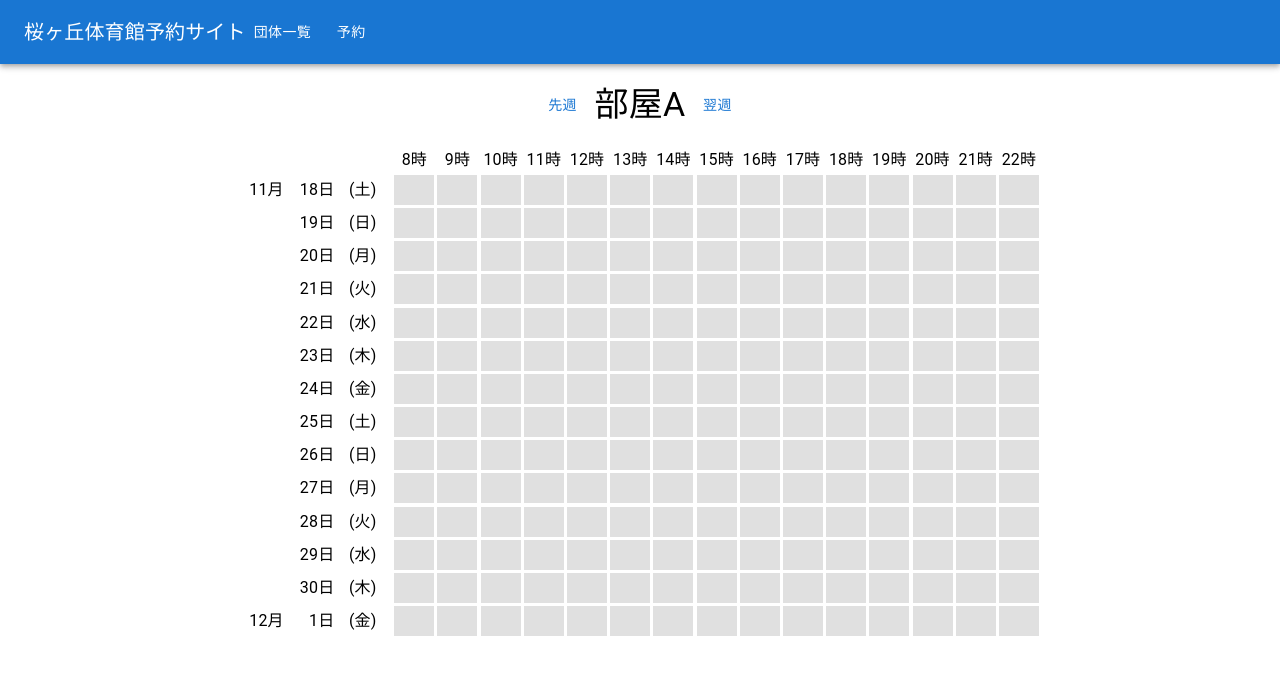
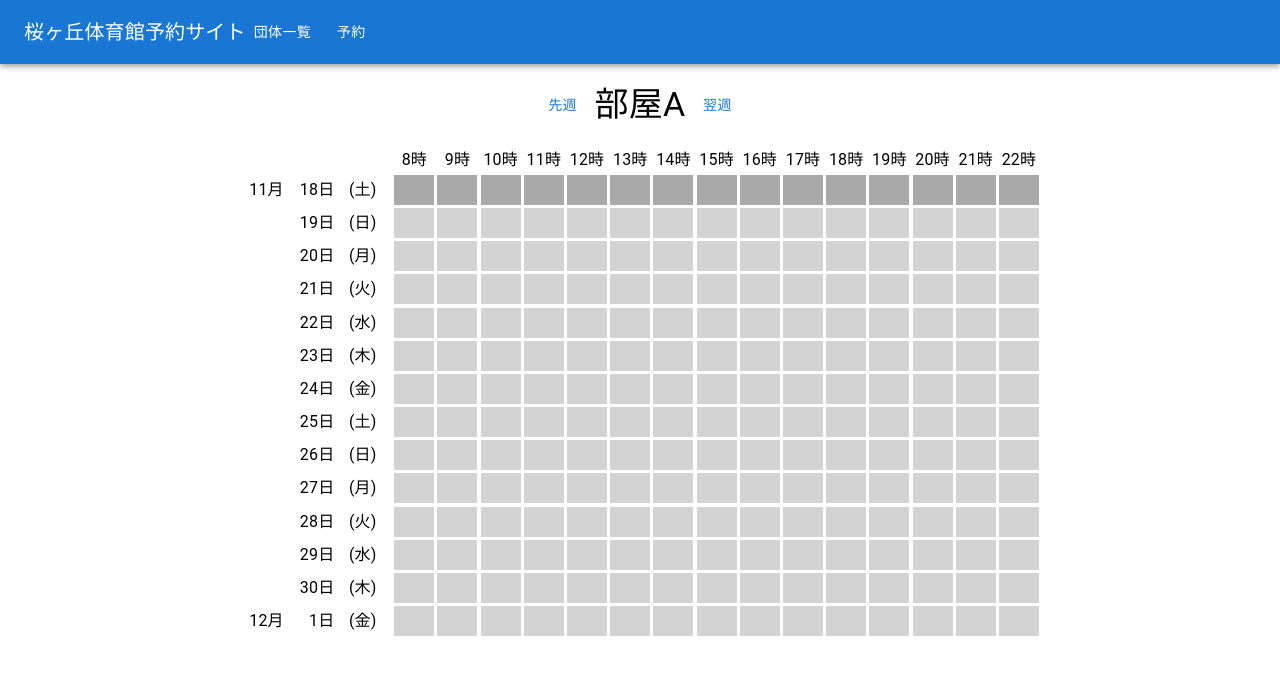
Before and after one commit to MiyoKouseki/sakuragaoka-yoyaku, a React (Create React App) app: page /yoyaku in a window 1280 px wide. Shown: the top 674 px of the page. Built offline with nearby package versions, Linux system fonts and the light colour scheme; no server answers.

Commit message:
feat: 過去を濃い灰色で塗る

```diff
--- a/src/SimpleCalendar.tsx
+++ b/src/SimpleCalendar.tsx
@@ -3,6 +3,7 @@ import { Box, Typography, Tooltip } from '@mui/material';
 
 
 const weekDays = ['日', '月', '火', '水', '木', '金', '土'];
+const now = new Date(); // 現在の日時
 
 const getWeekDay = (date: Date) => {
     return weekDays[date.getDay()];
@@ -62,7 +63,11 @@ const SimpleCalendar: React.FC<SimpleCalendarProps> = ({ startDay }) => {
                                 key={`${day.getDate()}-${hour}`}
                                 width={40}
                                 height={30}
-                                bgcolor={isCellSelected(day, hour) ? 'lightgreen' : 'grey.300'}
+                                bgcolor={
+                                    isCellSelected(day, hour)
+                                        ? (day < now || (day.getDate() === now.getDate() && hour < now.getHours()) ? 'rgba(144, 238, 144, 0.5)' : 'lightgreen')
+                                        : (day < now || (day.getDate() === now.getDate() && hour < now.getHours()) ? 'darkgrey' : 'lightgrey')
+                                }
                                 m={0.2}
                                 display="flex"
                                 justifyContent="center"
```
